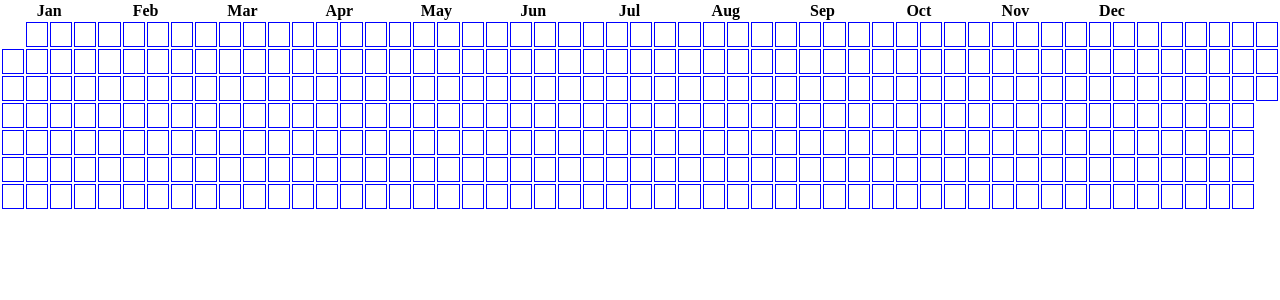
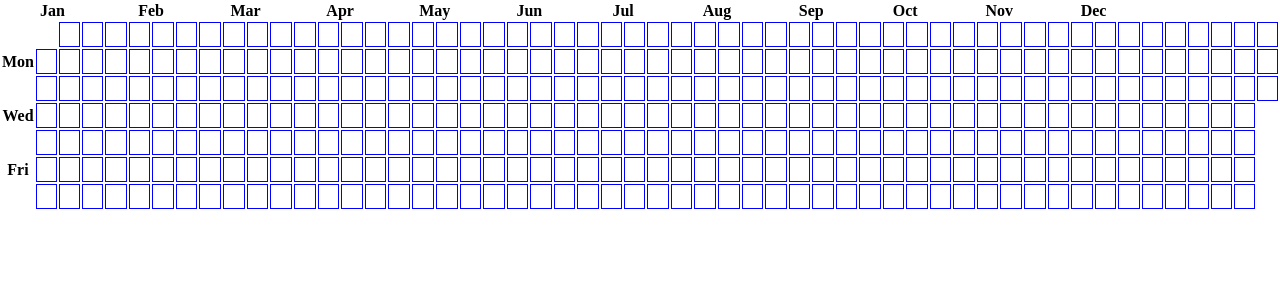
Before and after one commit to Poobly/day-planner, a Flask app: page /pomodoro/progress in a window 1280 px wide. Shown: the part 36-336 px from the top of the page. Run offline with Flask 3, Linux system fonts and the light colour scheme; a user stored in the database is signed in; lists and menus that the app fills with data are empty.

Commit message:
added vertical headers on table for days

```diff
--- a/static/scripts/progress.js
+++ b/static/scripts/progress.js
@@ -15,14 +15,14 @@ const days_object = {
     4 : document.getElementById("row-thursday"),
     5 : document.getElementById("row-friday"),
     6 : document.getElementById("row-saturday")
-}
+};
 
 const days = []
 while (date.getUTCFullYear() === year) {
     let current_day = date.getUTCDay();
     if (date.getUTCMonth() == 0 && date.getUTCDate() == 1 && current_day > 0) {
         for (let i = 0; i < current_day; i++) {
-            console.log(i, current_day)
+
             days_object[i].appendChild(document.createElement("td"));
         }
     }
--- a/templates/pomodoro/progress.html
+++ b/templates/pomodoro/progress.html
@@ -30,25 +30,25 @@
             </thead>
             <tbody>
                 <tr id="row-sunday" class="daily-rows">
-
+                    <th></th>
                 </tr>
                 <tr id="row-monday" class="daily-rows">
-
+                    <th>Mon</th>
                 </tr>
                 <tr id="row-tuesday" class="daily-rows">
-
+                    <th></th>
                 </tr>
                 <tr id="row-wednesday" class="daily-rows">
-
+                    <th>Wed</th>
                 </tr>
                 <tr id="row-thursday" class="daily-rows">
-
+                    <th></th>
                 </tr>
                 <tr id="row-friday" class="daily-rows">
-
+                    <th>Fri</th>
                 </tr>
                 <tr id="row-saturday" class="daily-rows">
-
+                    <th></th>
                 </tr>
             </tbody>
         </table>
```
